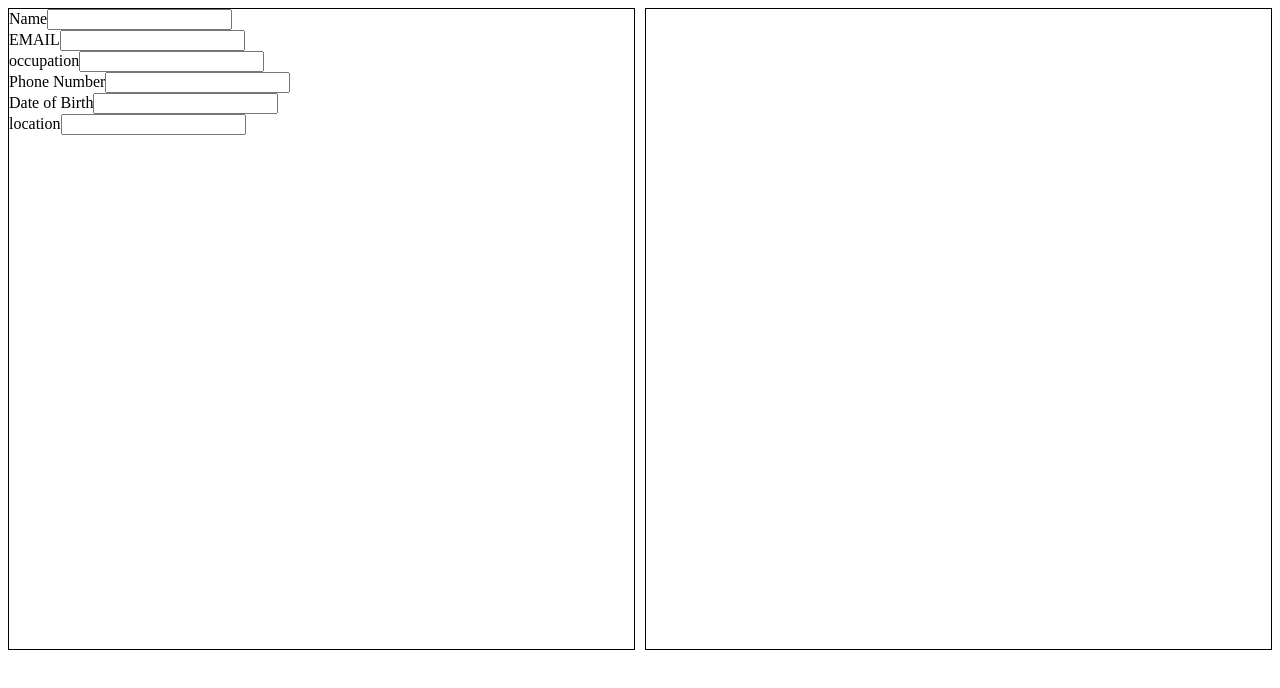
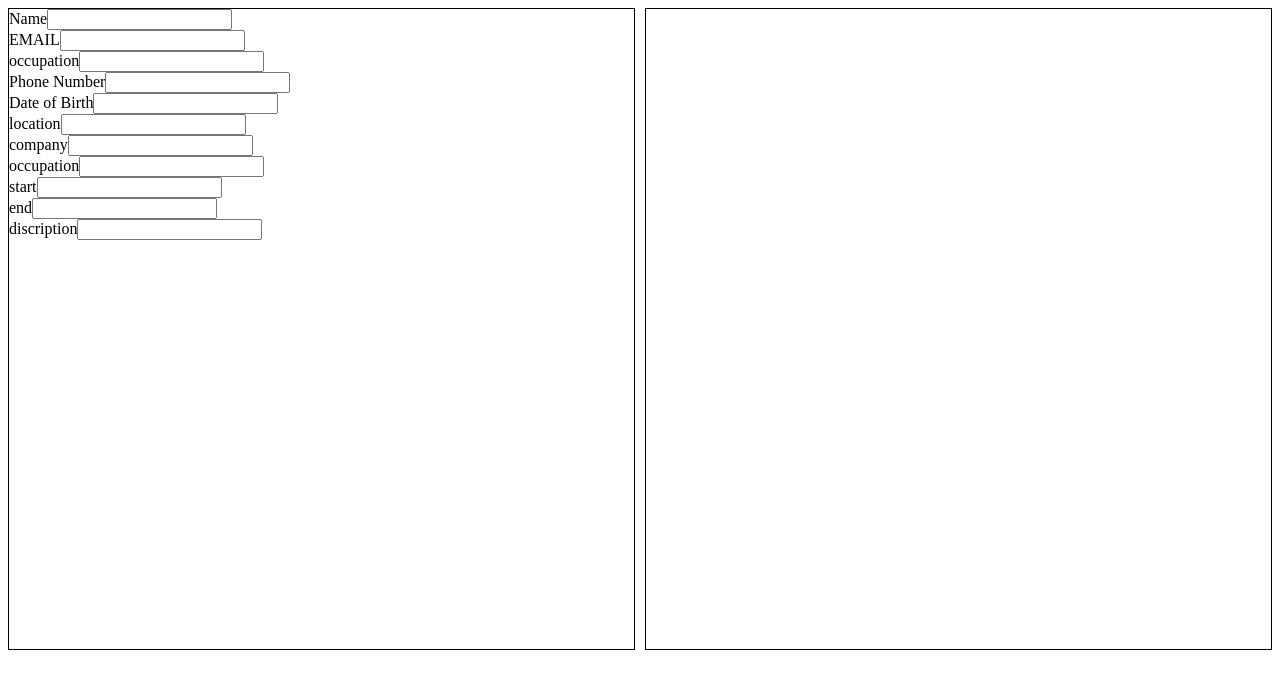
Before and after one commit to DaddyGasCoin/CV-Maker, a React (Create React App) app: page / in a window 1280 px wide. Shown: the top 688 px of the page. Built offline with nearby package versions, Linux system fonts and the light colour scheme.

Commit message:
Add Work related section

```diff
--- a/src/App.js
+++ b/src/App.js
@@ -2,12 +2,14 @@
 import React, { Component } from "react";
 import Display from "./components/Display";
 import General from "./components/General";
+import WorkXP from "./components/WorkXP";
 
 class App extends Component {
   constructor() {
     super();
     this.state = {
       personal: { name: '', email: '', occupation: '', DOB: '', phone: '', location: '' },
+      work: { company: '', occupation: '', start: '', end: '', discription: '' }
     }
     this.handleChange = this.handleChange.bind(this);
   }
@@ -27,6 +29,7 @@ class App extends Component {
       <div className="container">
         <div className="form-enter">
           <General handler={this.handleChange} value={this.state.personal} />
+          <WorkXP handler={this.handleChange} value={this.state.work} />
         </div>
         <div className="form-view">
           <Display value={this.state} />
--- a/src/components/Display.js
+++ b/src/components/Display.js
@@ -11,7 +11,11 @@ const Display = (props) => {
             <div>{value.personal.phone}</div>
             <div>{value.personal.DOB}</div>
             <div>{value.personal.location}</div>
-
+            <div>{value.work.company}</div>
+            <div>{value.work.occupation}</div>
+            <div>{value.work.start}</div>
+            <div>{value.work.end}</div>
+            <div>{value.work.discription}</div>
         </div>
 
     )
--- /dev/null
+++ b/src/components/WorkXP.js
@@ -0,0 +1,19 @@
+
+import React from "react";
+import InfoDetail from "./InfoDetail";
+
+const WorkXP = (props) => {
+
+    return (
+        <div>
+            <InfoDetail main={props} name="company" group="work" />
+            <InfoDetail main={props} name="occupation" group="work" />
+            <InfoDetail main={props} name="start" group="work" />
+            <InfoDetail main={props} name="end" group="work" />
+            <InfoDetail main={props} name="discription" group="work" />
+        </div>
+    )
+
+}
+
+export default WorkXP
```
